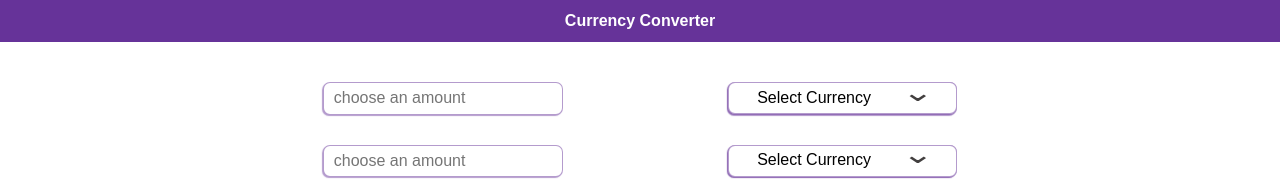
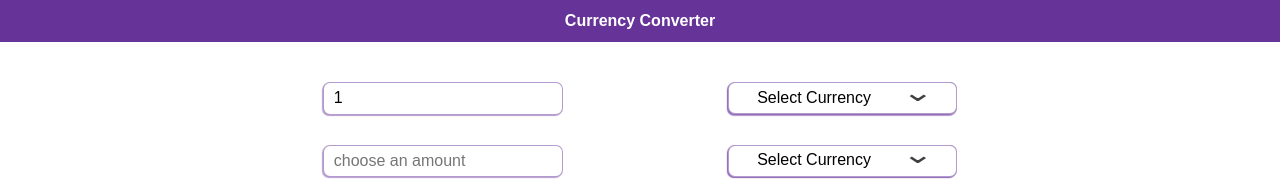
Before and after one commit to Laassari/currency-converter, a plain HTML site: page index.html in a window 1280 px wide. Shown: the top 180 px of the page. Drawn offline with Linux system fonts and the light colour scheme; no server answers.

Commit message:
make the first input dafault to 1

```diff
--- a/index.html
+++ b/index.html
@@ -11,7 +11,7 @@
 
   <div class="converter">
     <div class="first">
-      <input type="number" placeholder="choose an amount" id="first-amount">
+      <input type="number" placeholder="choose an amount" id="first-amount" value="1">
       <div class="select-container">
         <input type="text" id="first-select">
         <div id="first-currency-holder">Select Currency <span>⌄</span></div>
```
